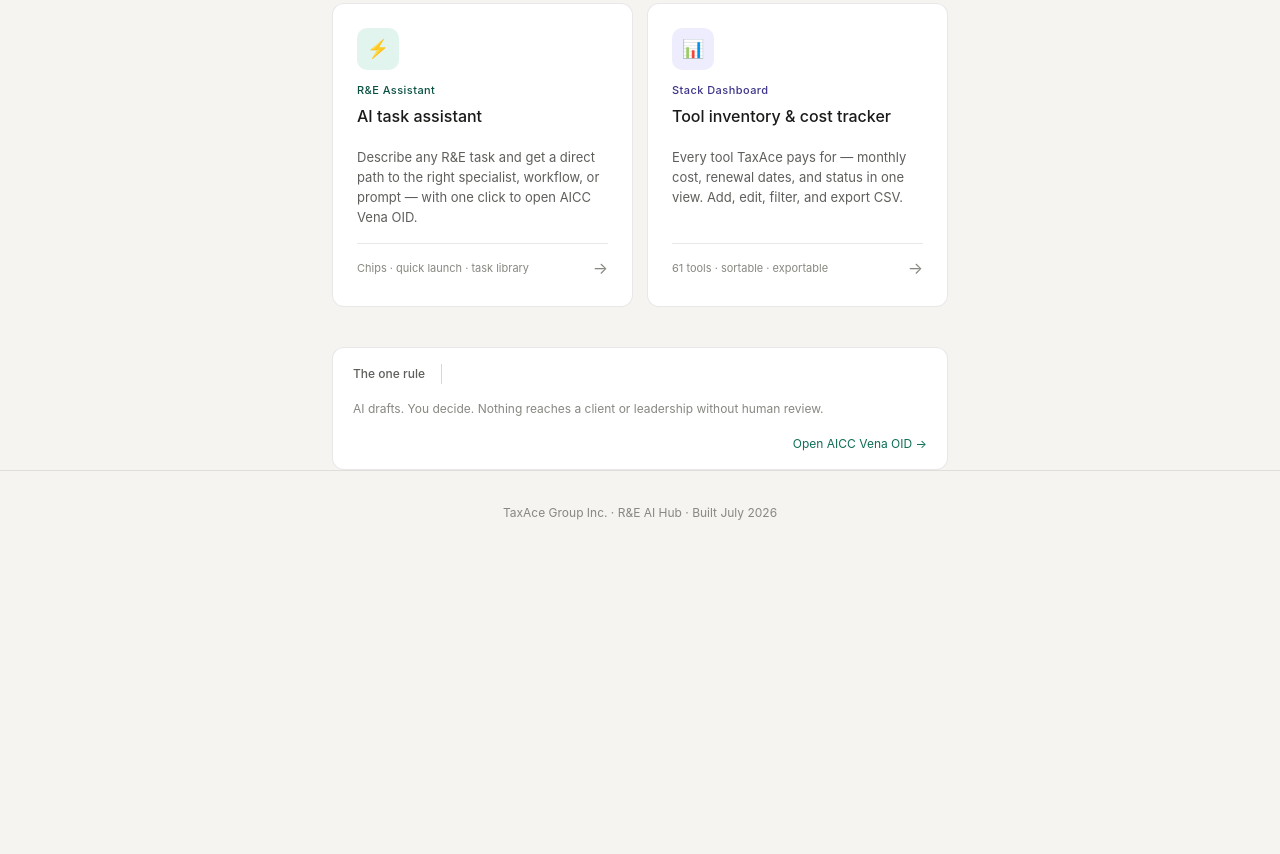
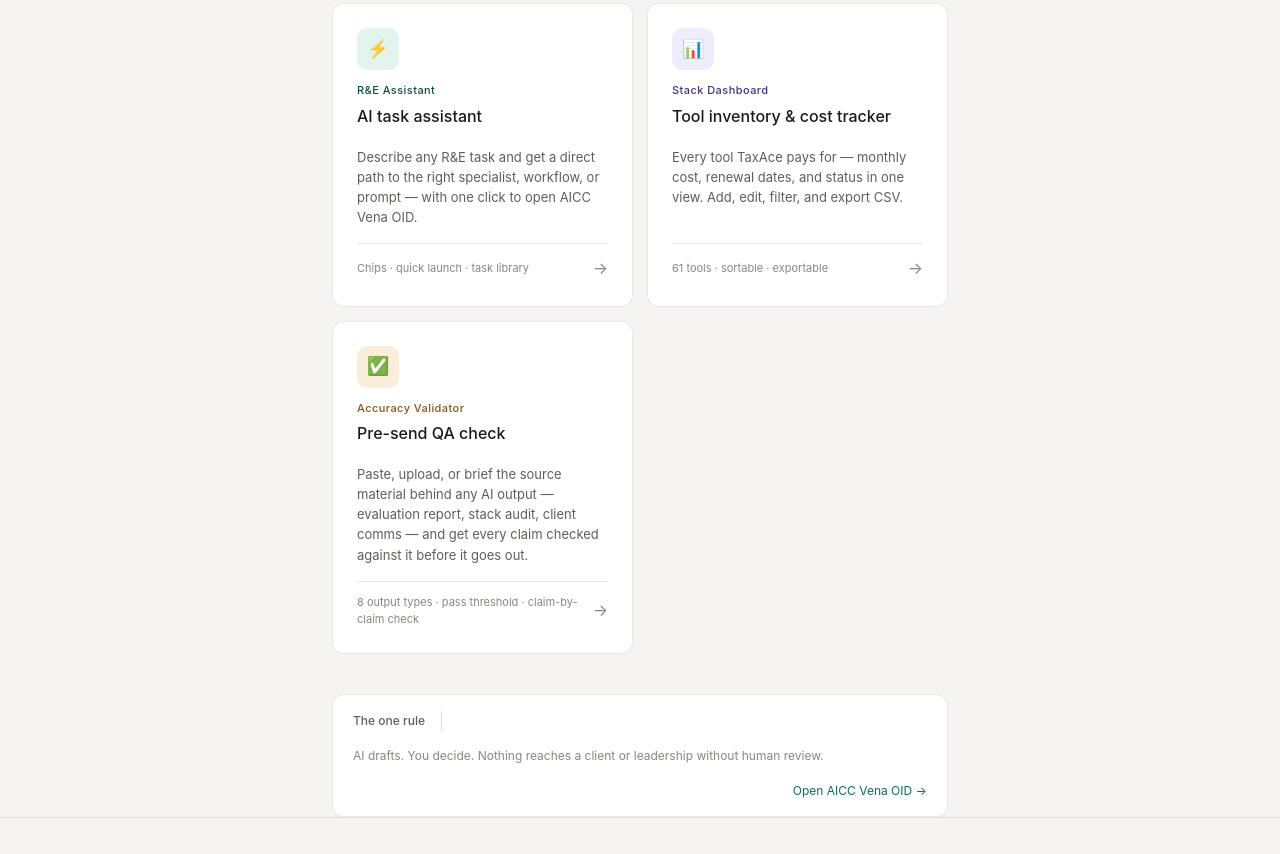
Before and after one commit to Vena30/Research-and-Evaluation-AI-Hub, a plain HTML site: page index.html in a window 1280 px wide. Shown: the part 328-1182 px from the top of the page. Before the commit the page ends 882 px from the top, so only its background shows below. Drawn offline with Linux system fonts and the light colour scheme.

Commit message:
Add amber color scheme and new tool card

```diff
--- a/index.html
+++ b/index.html
@@ -12,6 +12,7 @@
   --text:#1a1a18;--text-2:#5f5e5a;--text-3:#888780;
   --teal:#0f6e56;--teal-dark:#085041;--teal-bg:#e1f5ee;
   --purple-bg:#eeedfe;--purple-text:#3c3489;
+  --amber-bg:#faeeda;--amber-text:#8a5310;
   --radius:8px;
 }
 @media(prefers-color-scheme:dark){:root{
@@ -20,6 +21,7 @@
   --text:#e8e6de;--text-2:#9c9a92;--text-3:#5f5e5a;
   --teal-bg:#04342c;--teal-dark:#9fe1cb;
   --purple-bg:#26215c;--purple-text:#cecbf6;
+  --amber-bg:#412402;--amber-text:#fac775;
 }}
 body{font-family:-apple-system,BlinkMacSystemFont,'Segoe UI',sans-serif;background:var(--bg);color:var(--text);min-height:100vh;display:flex;flex-direction:column;font-size:14px;line-height:1.6}
 
@@ -46,14 +48,17 @@ nav{padding:1rem 2rem;display:flex;align-items:center;gap:10px;border-bottom:0.5
 .tool-card:hover::before{opacity:1}
 .tool-card.c-teal{--card-accent:#0f6e56}
 .tool-card.c-purple{--card-accent:#7f77dd}
+.tool-card.c-amber{--card-accent:#c98a2e}
 
 .card-icon{width:42px;height:42px;border-radius:10px;display:flex;align-items:center;justify-content:center;font-size:18px;flex-shrink:0}
 .icon-teal{background:var(--teal-bg)}
 .icon-purple{background:var(--purple-bg)}
+.icon-amber{background:var(--amber-bg)}
 
 .card-eyebrow{font-size:11px;font-weight:500;letter-spacing:0.04em;margin-bottom:4px}
 .ey-teal{color:var(--teal-dark)}
 .ey-purple{color:var(--purple-text)}
+.ey-amber{color:var(--amber-text)}
 
 .card-title{font-size:16px;font-weight:500;color:var(--text);margin-bottom:5px}
 .card-desc{font-size:13px;color:var(--text-2);line-height:1.55;flex:1}
@@ -126,6 +131,19 @@ footer{margin-top:auto;padding:2rem;text-align:center;font-size:12px;color:var(-
     </div>
   </a>
 
+  <a href="./taxace-accuracy-validator.html" class="tool-card c-amber">
+    <div class="card-icon icon-amber">&#9989;</div>
+    <div>
+      <p class="card-eyebrow ey-amber">Accuracy Validator</p>
+      <p class="card-title">Pre-send QA check</p>
+    </div>
+    <p class="card-desc">Paste, upload, or brief the source material behind any AI output &mdash; evaluation report, stack audit, client comms &mdash; and get every claim checked against it before it goes out.</p>
+    <div class="card-footer">
+      <span class="card-meta">8 output types &middot; pass threshold &middot; claim-by-claim check</span>
+      <span class="card-arrow">&#8594;</span>
+    </div>
+  </a>
+
 </div>
 
 <div class="rule-bar">
```
